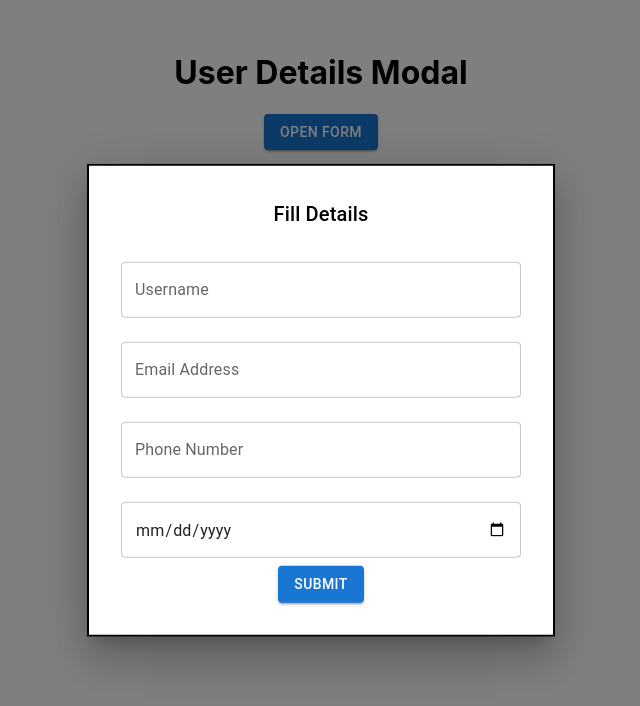
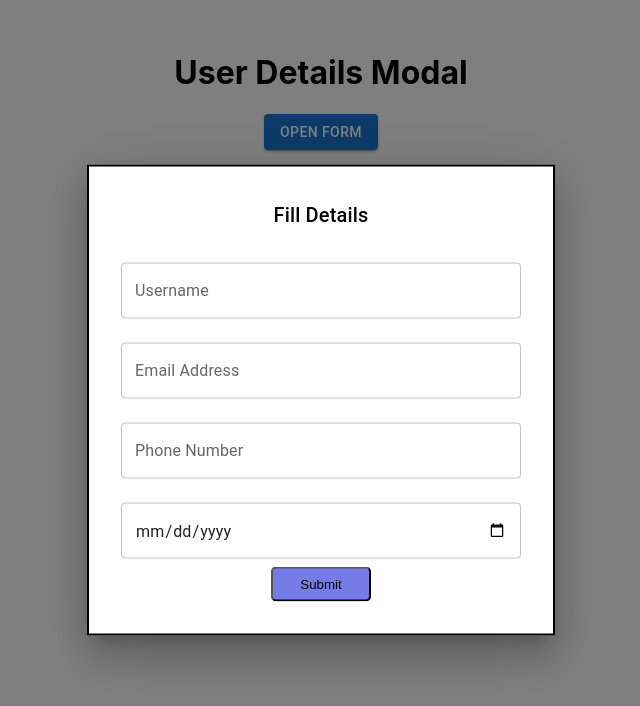
Before and after one commit to devenpawar/XModal, a React (Create React App) app: page / in a window 1280 px wide. Both pictures are taken after a click on the button "OPEN FORM". Shown: the top 706 px of the page, without its empty margins (319-959 px from the left). Built offline with nearby package versions, Linux system fonts and the light colour scheme.

Commit message:
second commit

```diff
--- a/src/components/UserDetailsModal.css
+++ b/src/components/UserDetailsModal.css
@@ -1,3 +1,3 @@
 .submit-button {
-  background-color: black;
+  background-color: #757ce8;
 }
--- a/src/components/UserDetailsModal.js
+++ b/src/components/UserDetailsModal.js
@@ -148,15 +148,17 @@ function UserDetailsModal({ open, handleClose, handleFormSubmit }) {
               onChange={handleChange}
             />
           </Tooltip>
-          <Button
-            className="modal-content submit-button"
-            type="submit"
-            variant="contained"
-            color="primary"
-            sx={{ mt: 2, display: "block", margin: "0 auto" }}
+          <div
+            style={{ width: "100%", display: "flex", justifyContent: "center" }}
           >
-            Submit
-          </Button>
+            <button
+              className="modal-content submit-button"
+              type="submit"
+              style={{ padding: "0.5rem", width: "100px", borderRadius: "5px" }}
+            >
+              Submit
+            </button>
+          </div>
         </form>
       </Box>
     </Modal>
```
